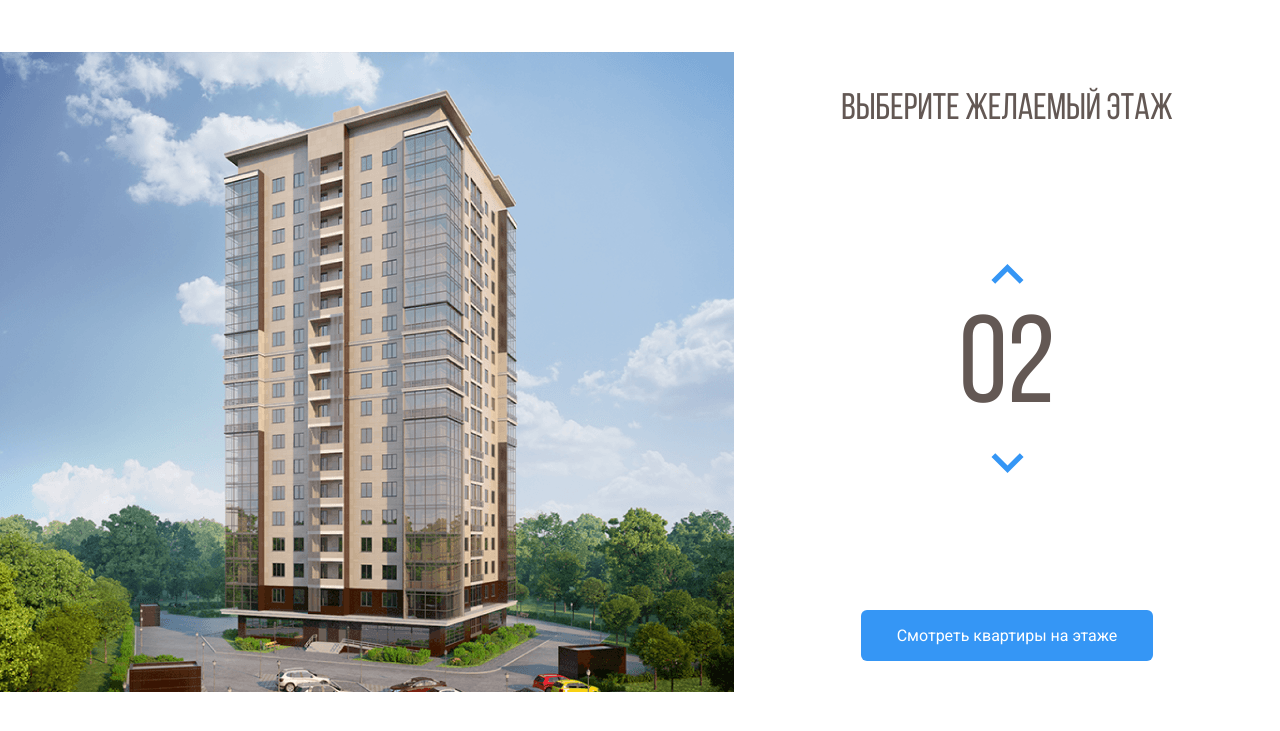
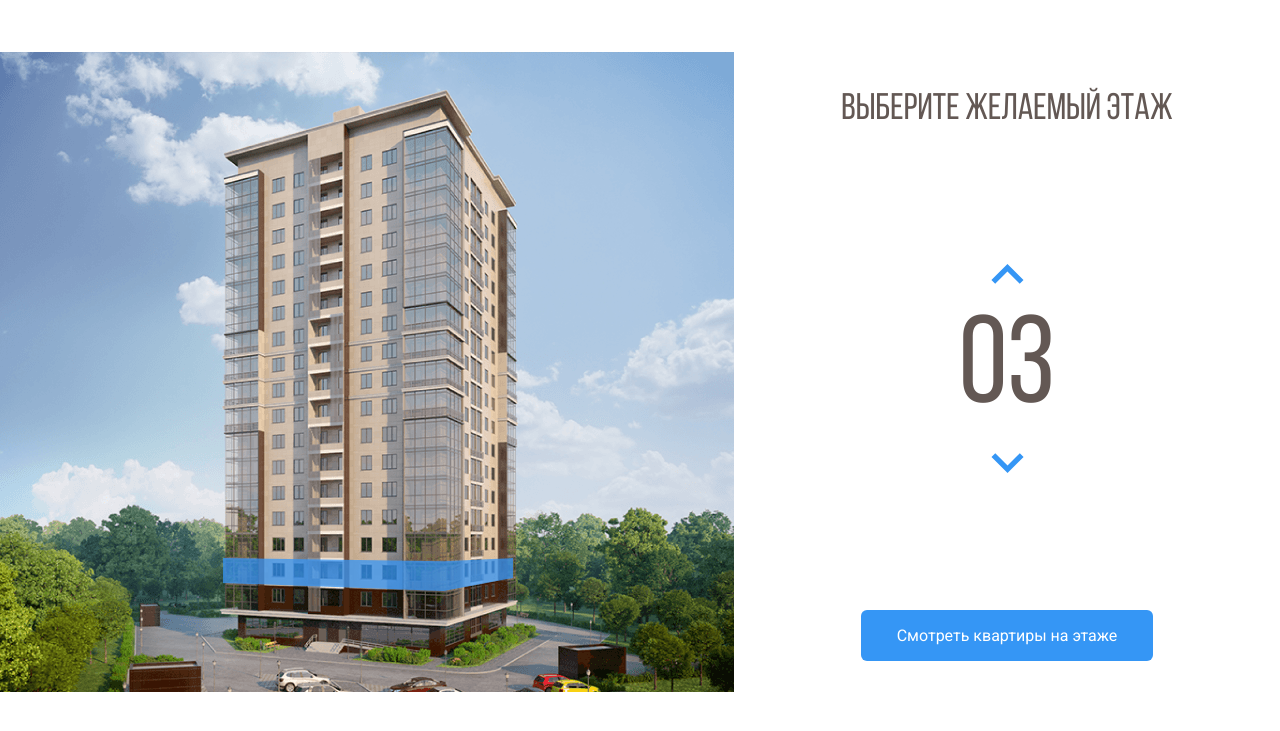
Before and after one commit to sabitovka/melody, a plain HTML site: page index.html in a window 1280 px wide. Both pictures are taken after a click on the button 1007 px from the left and 343 px from the top of the page. Shown: the part 67-798 px from the top of the page. Drawn offline with nearby package versions, Linux system fonts and the light colour scheme.

Commit message:
Добавлены скрипты для обработки выбора этажей

```diff
--- a/css/style.css
+++ b/css/style.css
@@ -104,6 +104,10 @@ body {
   opacity: 1;
 }
 
+path.current-floor {
+  opacity: 1;
+}
+
 .counter-group {
   display: flex;
   flex-direction: column;
--- a/index.html
+++ b/index.html
@@ -50,23 +50,23 @@
         </pattern>
         <image id="image0" width="740" height="640" xlink:href="img/home.png"/>
         </defs>
-        <path d="M222 532L442.8 540L512 526.3V548L443.5 567.7L222 556.7V532Z" fill="#3595F6" fill-opacity="0.75"/>
-        <path d="M223 531V506L443.3 509.3L513 506V526L443.7 539L223 531Z" fill="#3595F6" fill-opacity="0.75"/>
-        <path d="M223 505V480H444H513V503L445 510L223 505Z" fill="#3595F6" fill-opacity="0.75"/>
-        <path d="M223 481V456L444.3 452.3L512 459V481H444" fill="#3595F6" fill-opacity="0.75"/>
-        <path d="M223 455V429L444.5 425.7L513 436.7V458L444 451.3L223 455Z" fill="#3595F6" fill-opacity="0.75"/>
-        <path d="M222 428V404.3L443 392L514 415V436.3L443 424L222 428Z" fill="#3595F6" fill-opacity="0.75"/>
-        <path d="M222 406V381L444.2 364.7L514 393.3V414L443.7 392.3L222 406Z" fill="#3595F6" fill-opacity="0.75"/>
-        <path d="M222 381V356L444.5 335.7L514 372.3V393L442 364.3L222 381Z" fill="#3595F6" fill-opacity="0.75"/>
-        <path d="M222 355V331L445 306.3L514 350.3V372L444.7 334L222 355Z" fill="#3595F6" fill-opacity="0.75"/>
-        <path d="M222 330V306L444.5 277.3L514 328.3V349L443.7 306.7L222 330Z" fill="#3595F6" fill-opacity="0.75"/>
-        <path d="M221 306V282L443.3 249L514 308.3V328L444 277.3L221 306Z" fill="#3595F6" fill-opacity="0.75"/>
-        <path d="M222 281V257L443.2 222L513 286V307L444.3 248.7L222 281Z" fill="#3595F6" fill-opacity="0.75"/>
-        <path d="M222 257V232L444.3 194L513 264.3V285L444 221L222 257Z" fill="#3595F6" fill-opacity="0.75"/>
-        <path d="M222 231V206L442.8 162.3L513 241.3V264L444 190.7L222 231Z" fill="#3595F6" fill-opacity="0.75"/>
-        <path d="M223 207V182L443 134L513 219V242L442.3 162.7L223 207Z" fill="#3595F6" fill-opacity="0.75"/>
-        <path d="M222 182V157L441.8 105L513 197.3V220L443.3 133.7L222 182Z" fill="#3595F6" fill-opacity="0.75"/>
-        <path d="M222 157V131L444 74.3L513 176V197L443.7 105.3L222 157Z" fill="#3595F6" fill-opacity="0.75"/>
+        <path data-floor="02" d="M222 532L442.8 540L512 526.3V548L443.5 567.7L222 556.7V532Z" fill="#3595F6" fill-opacity="0.75"/>
+        <path data-floor="03" d="M223 531V506L443.3 509.3L513 506V526L443.7 539L223 531Z" fill="#3595F6" fill-opacity="0.75"/>
+        <path data-floor="04" d="M223 505V480H444H513V503L445 510L223 505Z" fill="#3595F6" fill-opacity="0.75"/>
+        <path data-floor="05" d="M223 481V456L444.3 452.3L512 459V481H444" fill="#3595F6" fill-opacity="0.75"/>
+        <path data-floor="06" d="M223 455V429L444.5 425.7L513 436.7V458L444 451.3L223 455Z" fill="#3595F6" fill-opacity="0.75"/>
+        <path data-floor="07" d="M222 428V404.3L443 392L514 415V436.3L443 424L222 428Z" fill="#3595F6" fill-opacity="0.75"/>
+        <path data-floor="08" d="M222 406V381L444.2 364.7L514 393.3V414L443.7 392.3L222 406Z" fill="#3595F6" fill-opacity="0.75"/>
+        <path data-floor="09" d="M222 381V356L444.5 335.7L514 372.3V393L442 364.3L222 381Z" fill="#3595F6" fill-opacity="0.75"/>
+        <path data-floor="10" d="M222 355V331L445 306.3L514 350.3V372L444.7 334L222 355Z" fill="#3595F6" fill-opacity="0.75"/>
+        <path data-floor="11" d="M222 330V306L444.5 277.3L514 328.3V349L443.7 306.7L222 330Z" fill="#3595F6" fill-opacity="0.75"/>
+        <path data-floor="12" d="M221 306V282L443.3 249L514 308.3V328L444 277.3L221 306Z" fill="#3595F6" fill-opacity="0.75"/>
+        <path data-floor="13" d="M222 281V257L443.2 222L513 286V307L444.3 248.7L222 281Z" fill="#3595F6" fill-opacity="0.75"/>
+        <path data-floor="14" d="M222 257V232L444.3 194L513 264.3V285L444 221L222 257Z" fill="#3595F6" fill-opacity="0.75"/>
+        <path data-floor="15" d="M222 231V206L442.8 162.3L513 241.3V264L444 190.7L222 231Z" fill="#3595F6" fill-opacity="0.75"/>
+        <path data-floor="16" d="M223 207V182L443 134L513 219V242L442.3 162.7L223 207Z" fill="#3595F6" fill-opacity="0.75"/>
+        <path data-floor="17" d="M222 182V157L441.8 105L513 197.3V220L443.3 133.7L222 182Z" fill="#3595F6" fill-opacity="0.75"/>
+        <path data-floor="18" d="M222 157V131L444 74.3L513 176V197L443.7 105.3L222 157Z" fill="#3595F6" fill-opacity="0.75"/>
         </svg>
     </div>
     <!-- ./main-img -->
@@ -89,5 +89,11 @@
 
   </main>
 
+  <script
+    src="https://code.jquery.com/jquery-3.6.0.min.js"
+    integrity="sha256-/xUj+3OJU5yExlq6GSYGSHk7tPXikynS7ogEvDej/m4="
+    crossorigin="anonymous">
+  </script>
+  <script src="./js/main.js"></script>
 </body>
 </html>
--- /dev/null
+++ b/js/main.js
@@ -0,0 +1,36 @@
+$(document).ready(function () {
+  const counter = $('.counter'); // элемент для установки этажа
+  const counterUp = $('.counter-button-up'); // кнопка вверх
+  const counterDown = $('.counter-button-down'); // кнопка вниз
+  const homeImagePathElem = $('.home-image path'); // svg каждого элемента
+
+  let currentFloor = 2; // текущий этаж
+
+  // при наведении мышкой
+  homeImagePathElem.on('mouseover', function () {
+    homeImagePathElem.removeClass('current-floor'); // удаляем активный класс у всех этажей
+    currentFloor = $(this).attr('data-floor'); // ищем текущий
+    counter.text(currentFloor); //записываем значение эатажа в счетчик
+  });
+
+  // обновляем подстветку этажа
+  const updateFloor = (floor) => {
+    // дополнительная проверка для того, чтобы не делать ту же работу несколько раз
+    if (floor <= 18 && floor >= 2) {
+      let usfloor = floor.toLocaleString('en-US', {
+        minimumIntegerDigits: 2,
+        useGrouping: false
+      }); // установка форматирования текста для вывода в поле counter
+      counter.text(usfloor); // установка форматированного текста
+      homeImagePathElem.removeClass('current-floor'); // удаление активного класса
+      $(`[data-floor=${usfloor}]`).toggleClass('current-floor'); // устанавливаем активный атрибут тому элементу, на который показывает счетчик
+    }
+  }
+
+  // увеличиваем этаж
+  counterUp.on('click', () => updateFloor(currentFloor < 18 ? ++currentFloor : currentFloor));
+
+  // уменьшаяем этаж
+  counterDown.on('click', () => updateFloor(currentFloor > 2 ? --currentFloor : currentFloor));
+
+});
```
